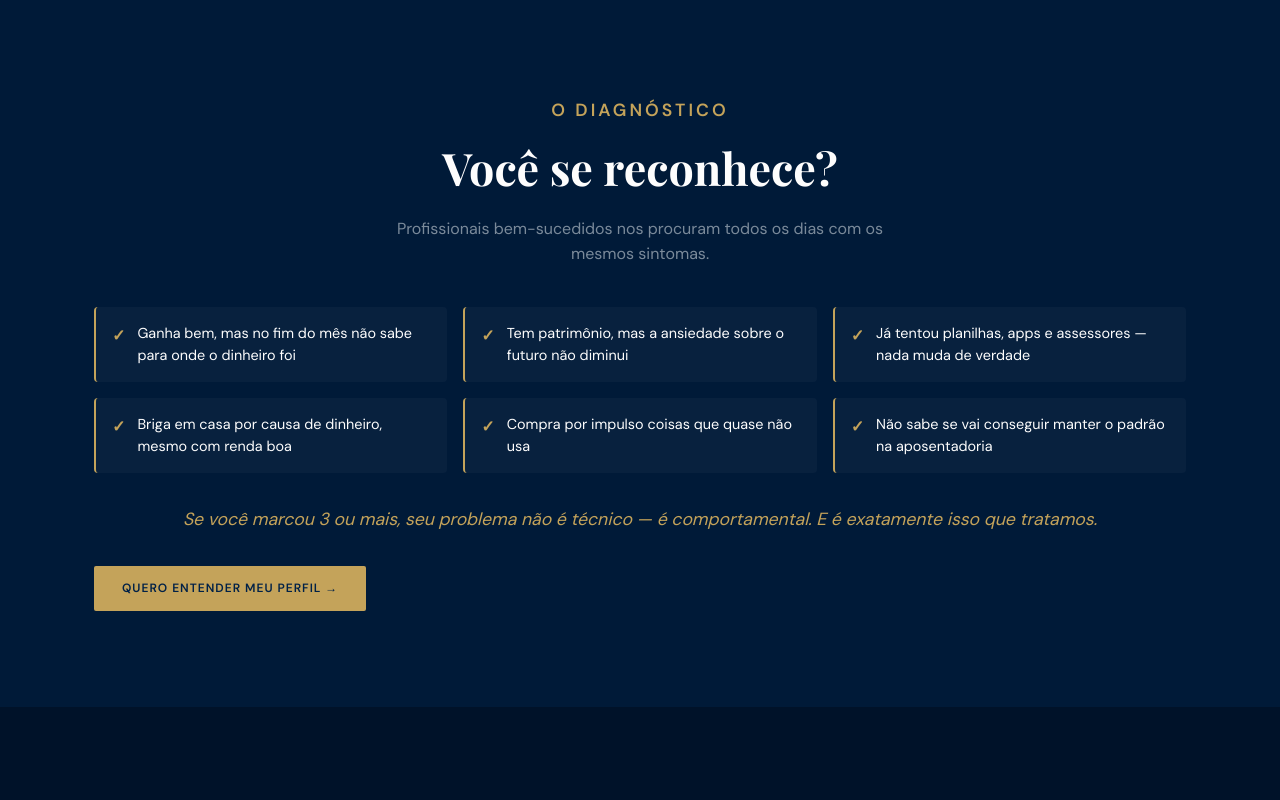
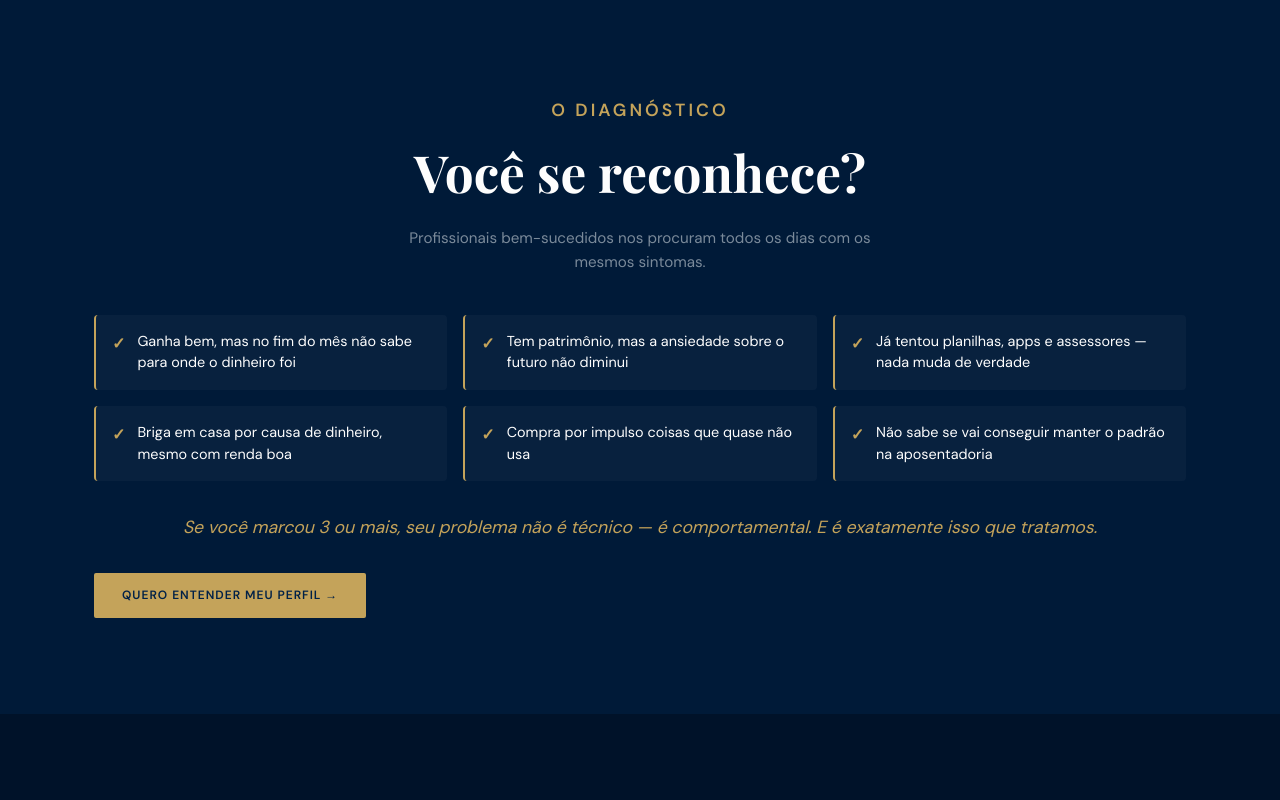
Before and after one commit to maycontour-bit/cf-site, a Next.js app: page / in a window 1280 px wide. Shown: the part 800-1600 px from the top of the page. Built offline with nearby package versions, Linux system fonts and the light colour scheme.

Commit message:
Fix: titulos 3.2rem - increase hierarchy

```diff
--- a/app/globals.css
+++ b/app/globals.css
@@ -224,7 +224,7 @@ body {
 
 .section-title {
   font-family: var(--font-title);
-  font-size: 2.8rem;
+  font-size: 3.2rem;
   text-align: center;
   margin-bottom: 12px;
 }
@@ -236,7 +236,7 @@ body {
   max-width: 520px;
   margin-left: auto;
   margin-right: auto;
-  font-size: 1rem;
+  font-size: 0.95rem;
 }
 
 /* Custo Amanhã Grid */
```
